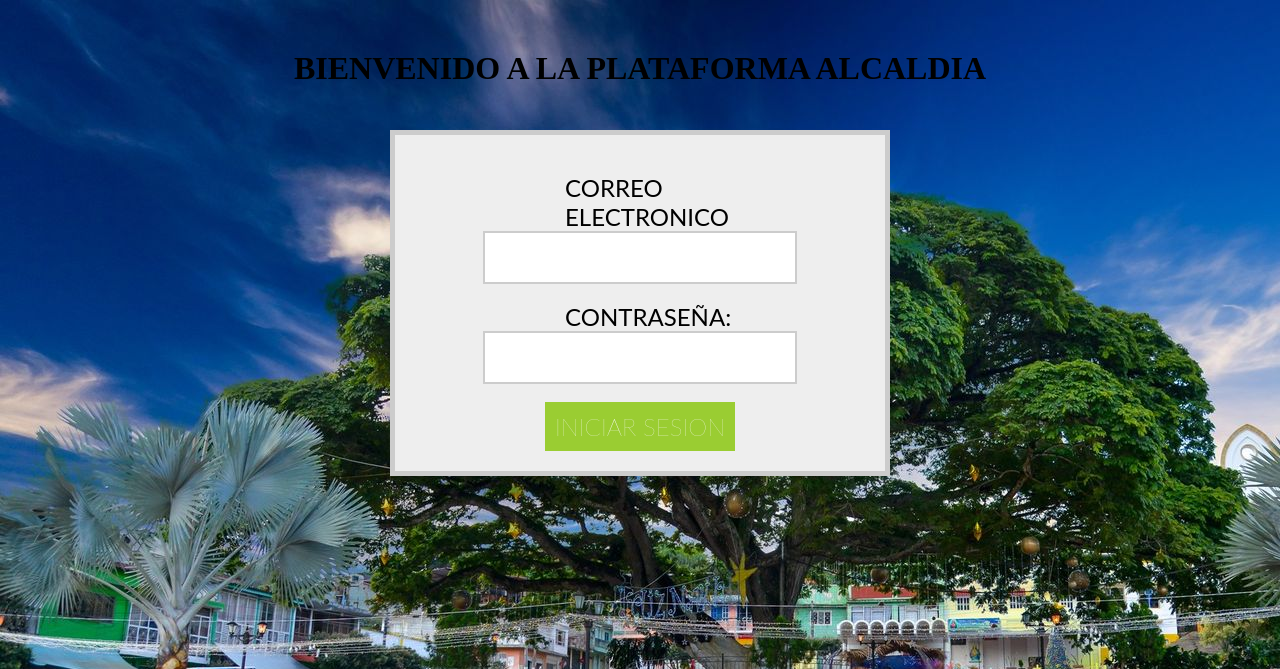
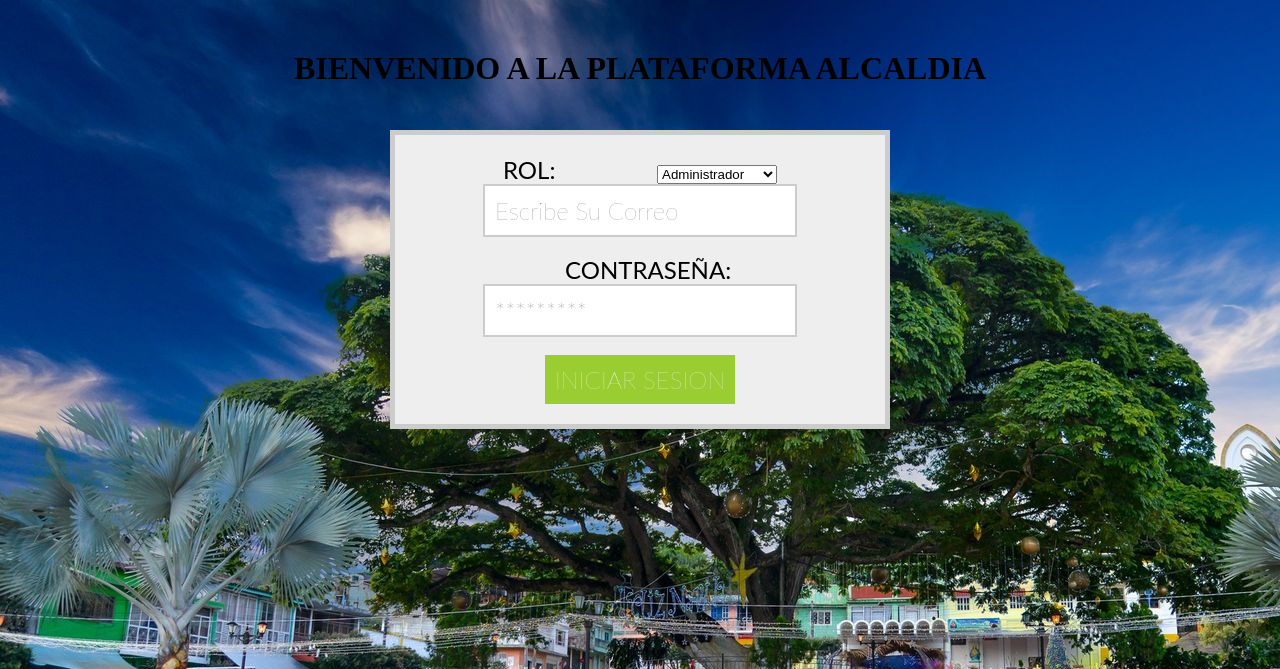
Before and after one commit to darciamado18/SistemaAlcaldia, a PHP site: page /Vista/loguin.php in a window 1280 px wide. Shown: the top 669 px of the page. Run offline with PHP 8.4, Linux system fonts and the light colour scheme.

Commit message:
no message

```diff
--- a/Vista/loguin.php
+++ b/Vista/loguin.php
@@ -9,26 +9,44 @@
 </head>
 
 <body background="../imagenes/landazuri.jpg">
+
+    <div>
+    <h1 class="text-center">
+      <h1 class="text-primary">
+         BIENVENIDO A LA PLATAFORMA ALCALDIA
+      </h1>
+    </h1>
+    </div>
+
     <div class="container">
            <div class="row">
-
-                   <h1 class="text-center text-success"> BIENVENIDO A LA PLATAFORMA ALCALDIA </h1>
+                <div class="col-lg-15">
 
                    <br>
 
-                   <form action="../controlador/controlador.php" method="post">
+                   <form action="controlador.php" method="post">
 
                        <div>
-                            <label for="rol" class="form-label"></label>
-                       </div>
-                       <div class="mb-2">
-                           <label for="correoUsu" class="form-label">CORREO ELECTRONICO</label>
-                           <input type="email" class="form-control" name="fcorreoUsu" id="correoUsu">
+
+                            <label for="rol" class="form-label">ROL:</label>
+                            <select name="frol">
+
+                            <optgroup label="rol_">
+                            <option value="0">Administrador </option>
+                            <option value="1">Usuario       </option>
+
                        </div>
                        <br>
-                       <div class="mb-2">
+                       <br>
+                       <div class="mb-0">
+                        <br>
+                           <label for="correoUsu" class="form-label" >Correo Electronico:</label>
+                           <input type="email" class="form-control" name="fcorreoUsu" id="correoUsu" placeholder="Escribe Su Correo">
+                       </div>
+                       <br>
+                       <div class="mb-0">
                            <label for="passwordUsu" class="form-label">CONTRASEÑA: </label>
-                           <input type="password" place class="form-control" name="fpasswordUsu" id="passwordUsu">
+                           <input type="password" place class="form-control" name="fpasswordUsu" id="passwordUsu" placeholder="*********">
                        </div>
                         <br>
                        <div >
@@ -37,7 +55,11 @@
                    </form>
 
 
-                   <?php
+
+                </div>
+            </div>
+    </div>
+    <?php
                     @$mensaje = $_GET['mensaje'];
                     if (isset($mensaje)){
                     if($mensaje=='incorrecto'){
@@ -46,8 +68,6 @@
 
                     }
                     ?>
-            </div>
-    </div>
 
 </body>
 </html>
```
Also changed, not shown: Controlador/controlador.php (+4 -4 lines).
